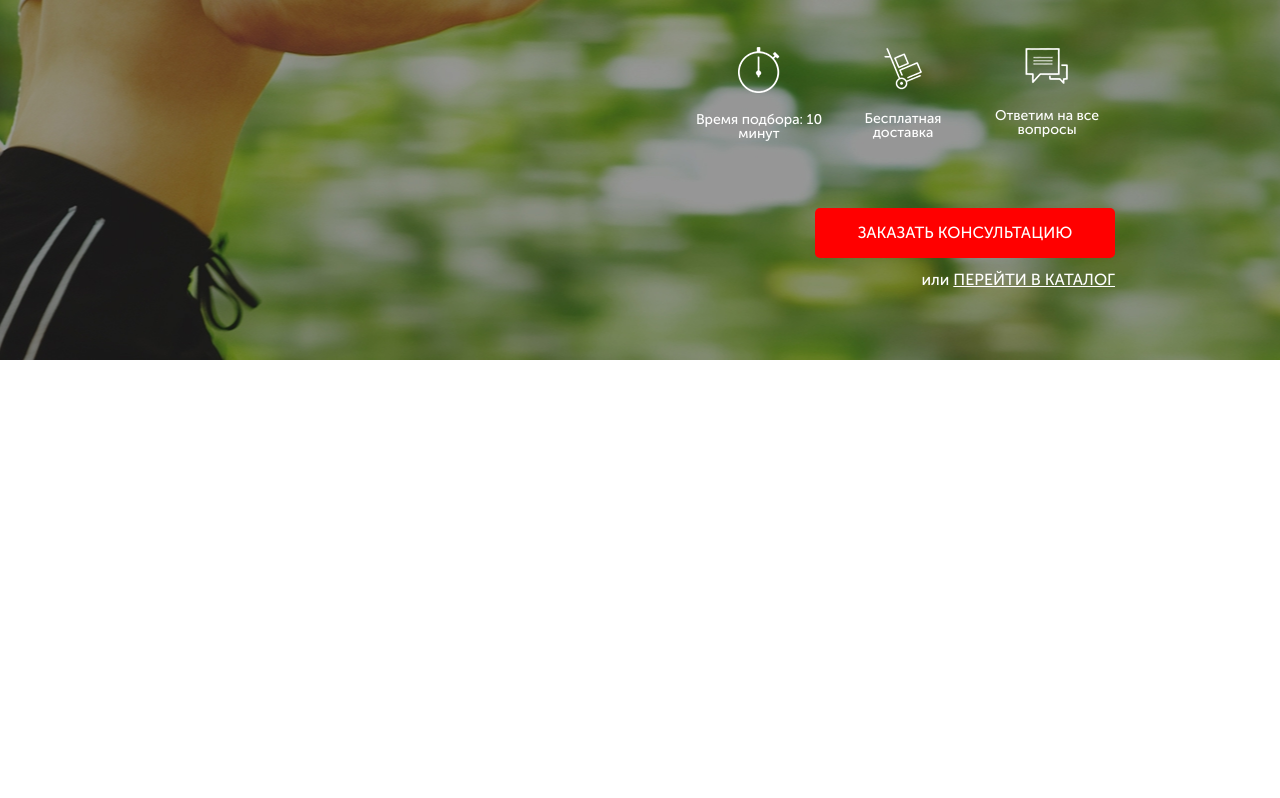
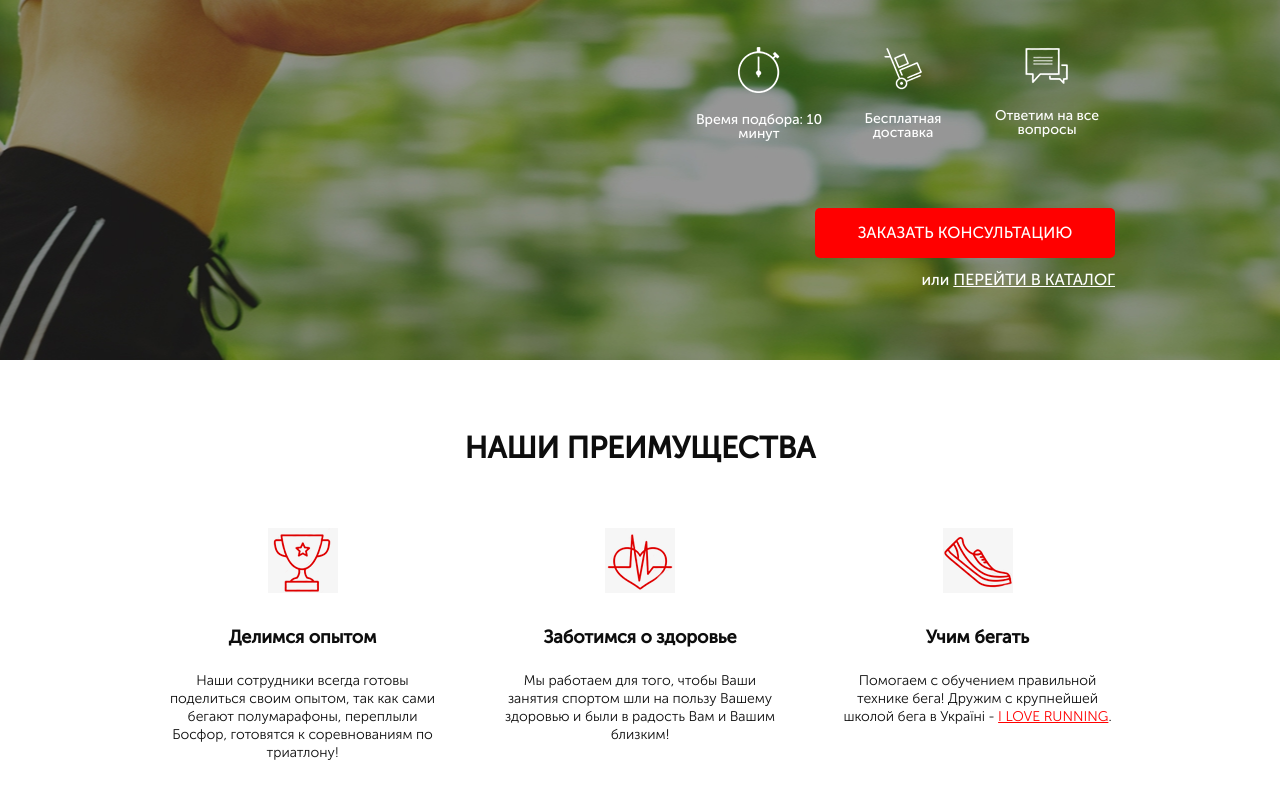
Before and after one commit to IPotaichuk/Puls, a plain HTML site: page index.html in a window 1280 px wide. Shown: the part 290-1088 px from the top of the page. Before the commit the page ends 800 px from the top, so only its background shows below. Drawn offline with Linux system fonts and the light colour scheme.

Commit message:
Benefits done

```diff
--- a/index.html
+++ b/index.html
@@ -11,7 +11,7 @@
 </head>
 
 <body>
-    <div class="promo">
+    <section class="promo">
         <div class="container">
             <div class="header">
                 <a href="#" class="header__logo">
@@ -52,8 +52,36 @@
                 </div>
             </div>
         </div>
-    </div>
-    </div>
+    </section>
+    <section class="benefits">
+        <div class="container">
+            <h1 class="title">НАШИ ПРЕИМУЩЕСТВА</h1>
+            <div class="benefits__wrapper">
+                <div class="benefits__item">
+                    <img src="icons/cup.png" alt="Cup" class="benefits__img">
+                    <div class="benefits__title">Делимся опытом</div>
+                    <div class="benefits__descr">Наши сотрудники всегда готовы поделиться своим опытом, так как сами
+                        бегают полумарафоны, переплыли Босфор, готовятся к
+                        соревнованиям по триатлону!</div>
+                </div>
+                <div class="benefits__item">
+                    <img src="icons/heart.png" alt="Heart" class="benefits__img">
+                    <div class="benefits__title">Заботимся о здоровье</div>
+                    <div class="benefits__descr">Мы работаем для того, чтобы Ваши занятия спортом шли на пользу Вашему
+                        здоровью и были в радость Вам и Вашим близким!</div>
+                </div>
+                <div class="benefits__item">
+                    <img src="icons/shoe.png" alt="Shoe" class="benefits__img">
+                    <div class="benefits__title">Учим бегать</div>
+                    <div class="benefits__descr">Помогаем с обучением правильной технике бега! Дружим с крупнейшей
+                        школой
+                        бега в Україні -
+                        <a href="#" class="benefits__link">I LOVE RUNNING</a>.
+                    </div>
+                </div>
+            </div>
+        </div>
+    </section>
 </body>
 
 </html>
--- /dev/null
+++ b/sass/blocks/_benefits.sass
@@ -0,0 +1,27 @@
+.benefits
+    min-height: 473px
+    padding-top: 73px
+    &__wrapper
+        margin-top: 65px
+        display: flex
+        justify-content: space-between
+    &__item
+        width: 275px
+    &__img
+        display: block
+        margin: 0 auto 30px auto
+    &__title
+        color: #0d0d0d
+        font-size: 18px
+        font-weight: 700
+        line-height: 29px
+        text-align: center
+        margin-bottom: 20px
+    &__descr
+        color: #0d0d0d
+        font-size: 14px
+        font-weight: 300
+        line-height: 18px
+        text-align: center
+    &__link
+        color: $main-color
--- /dev/null
+++ b/sass/blocks/_titles.sass
@@ -0,0 +1,6 @@
+.title
+    text-align: center
+    color: #0d0d0d
+    font-size: 30px
+    font-weight: 700
+    line-height: 30px
--- a/sass/style.sass
+++ b/sass/style.sass
@@ -11,3 +11,5 @@
 @import "blocks/promo"
 @import "blocks/header"
 @import "blocks/buttons"
+@import "blocks/titles"
+@import "blocks/benefits"
```
Also changed, not shown: css/style.min.css, 1 other file.
